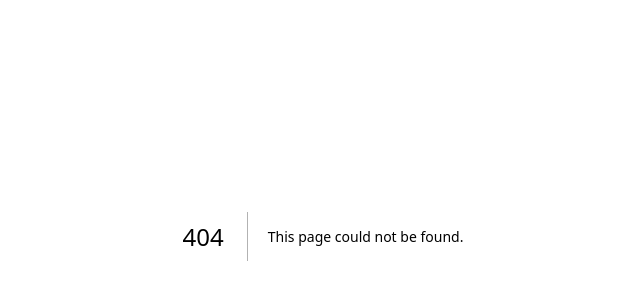
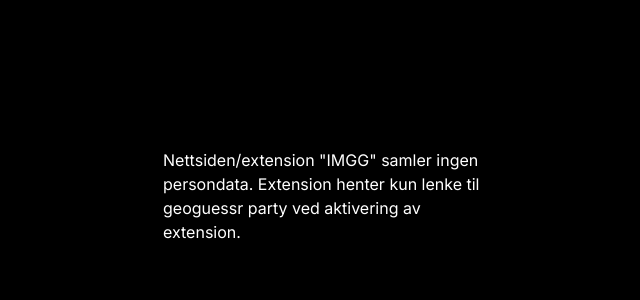
Before and after one commit to korneliushen/geoguessr-extension, a Next.js app in the folder nettside/: page /privacy in a window 1280 px wide. Before the commit this address had no page. Shown: the part 164-464 px from the top of the page, without its empty margins (317-957 px from the left). Built offline with nearby package versions, Linux system fonts and the light colour scheme.

Commit message:
La til privacy side og mer klargjøring

```diff
--- /dev/null
+++ b/nettside/src/app/privacy/page.jsx
@@ -0,0 +1,9 @@
+export default async function Privacy() {
+    return (
+      <>
+        <main className="flex justify-center items-center h-screen w-screen bg-black">
+            <span className="flex w-80 h-44 text-white">Nettsiden/extension "IMGG" samler ingen persondata. Extension henter kun lenke til geoguessr party ved aktivering av extension.</span>
+        </main>
+      </>
+    )
+  }
```
